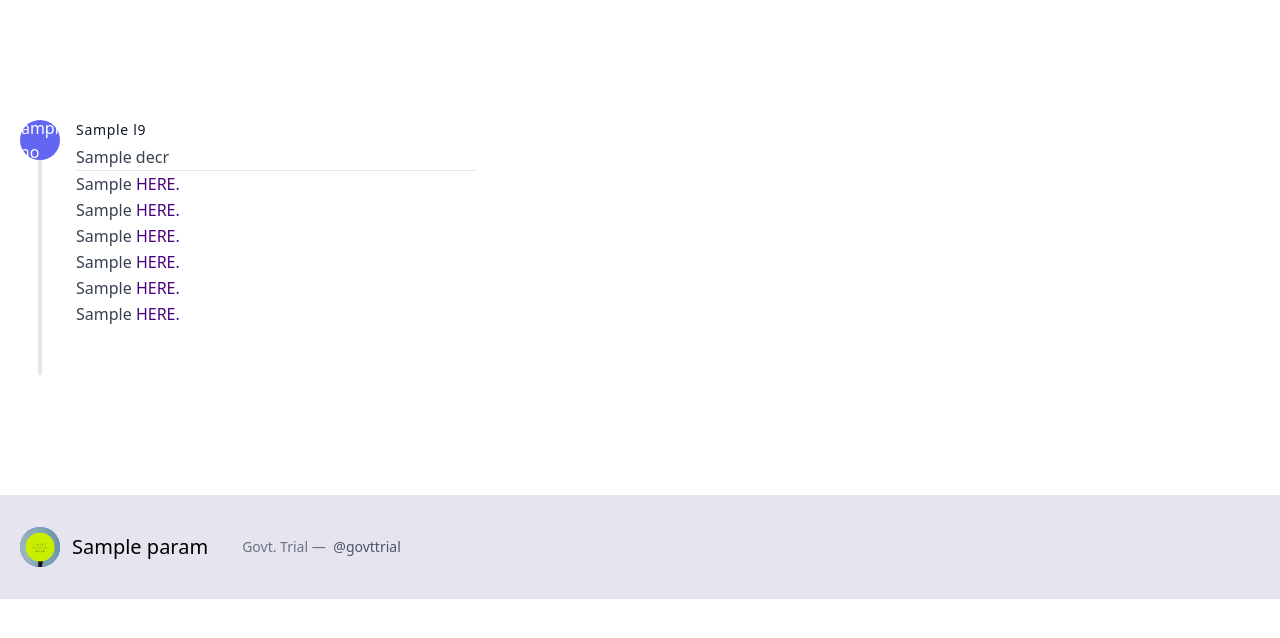
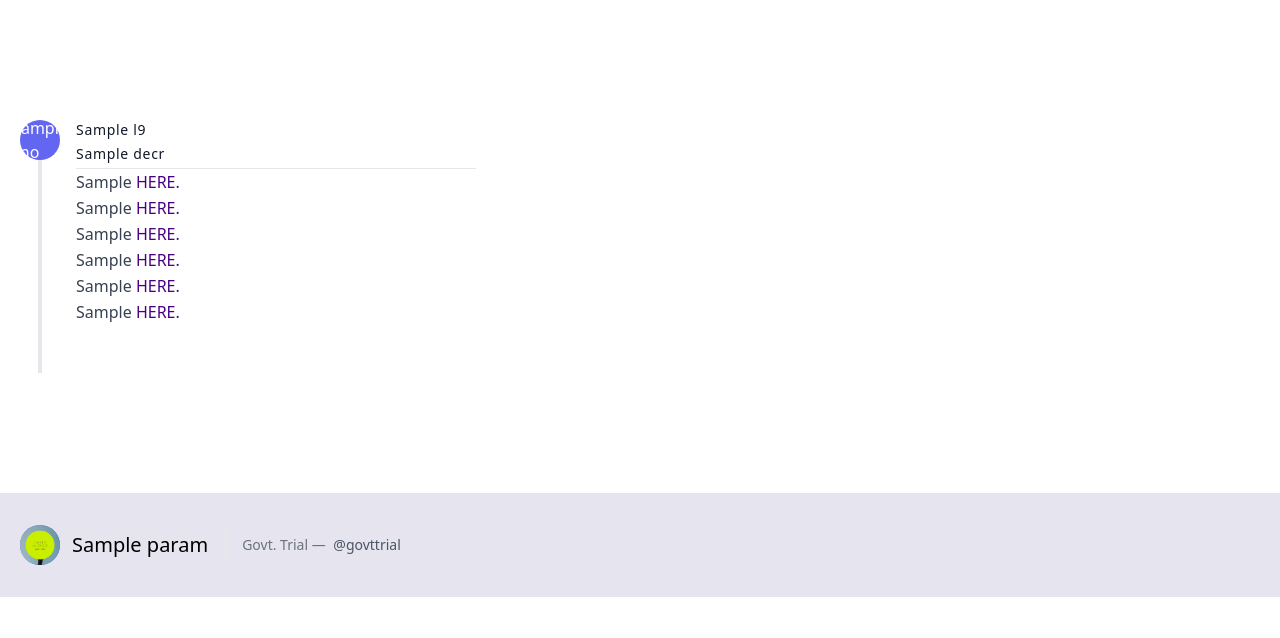
Before and after one commit to AxayPatoliya/Online-school, a Python web app: template templates/list_9.html in a window 1280 px wide. Shown: the part 80-718 px from the top of the page. Run offline with Jinja, Linux system fonts and the light colour scheme; the template is opened without the code that fills it: most values are stand-ins (such as "Sample title", 1, 10 or a date in 2020).

Commit message:
make it better

```diff
--- a/templates/list_9.html
+++ b/templates/list_9.html
@@ -19,7 +19,7 @@
             </div>
             <div class="flex-grow pl-4">
               <h2 class="font-medium title-font text-sm text-gray-900 mb-1 tracking-wider">{{l9.name}}</h2>
-              <h3 class="leading-relaxed">{{l9.decr}}</h3>
+              <h3 class="font-medium title-font text-sm text-gray-900 mb-1 tracking-wider">{{l9.decr}}</h3>
 
               <hr>
 
```
